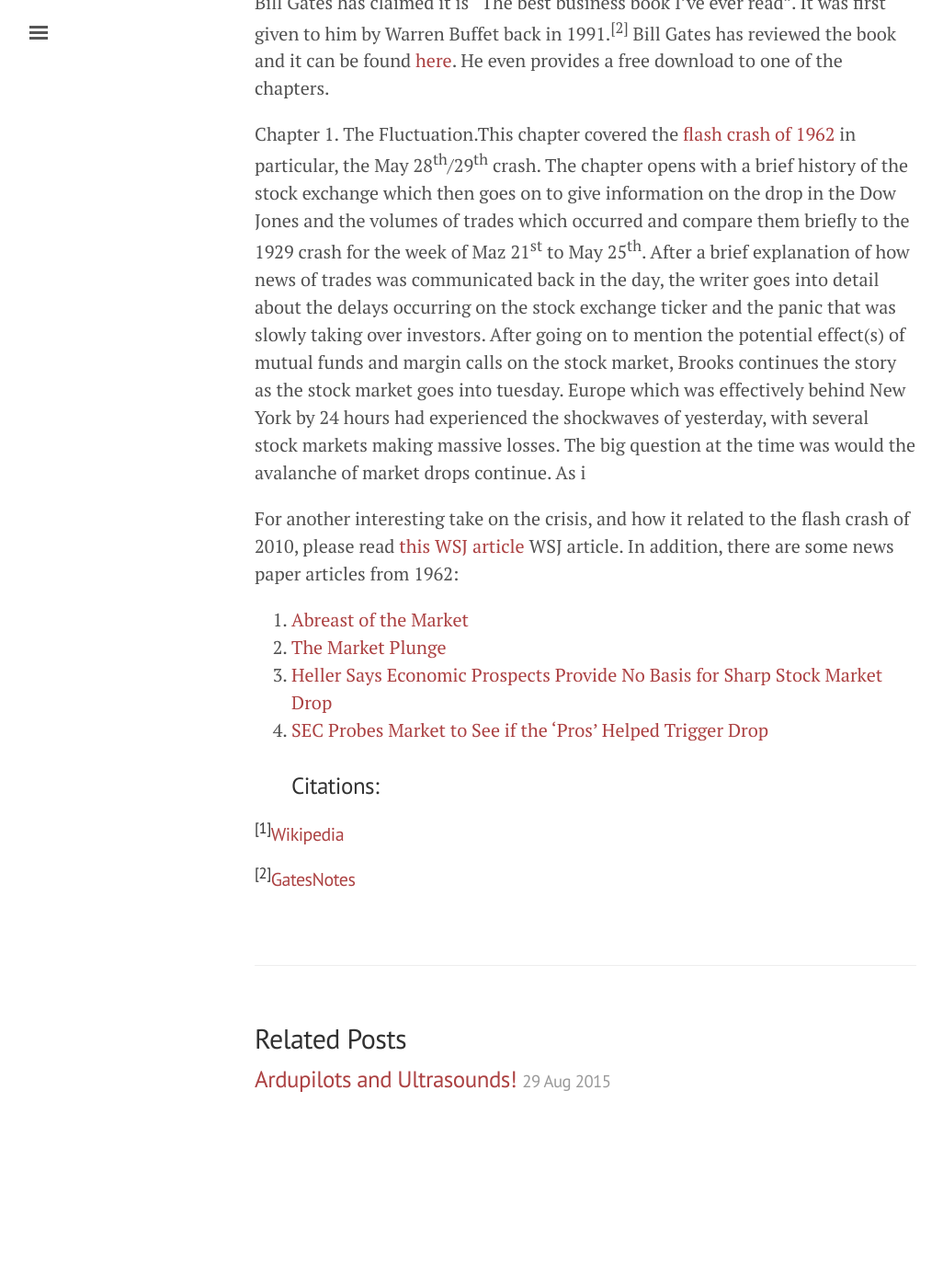
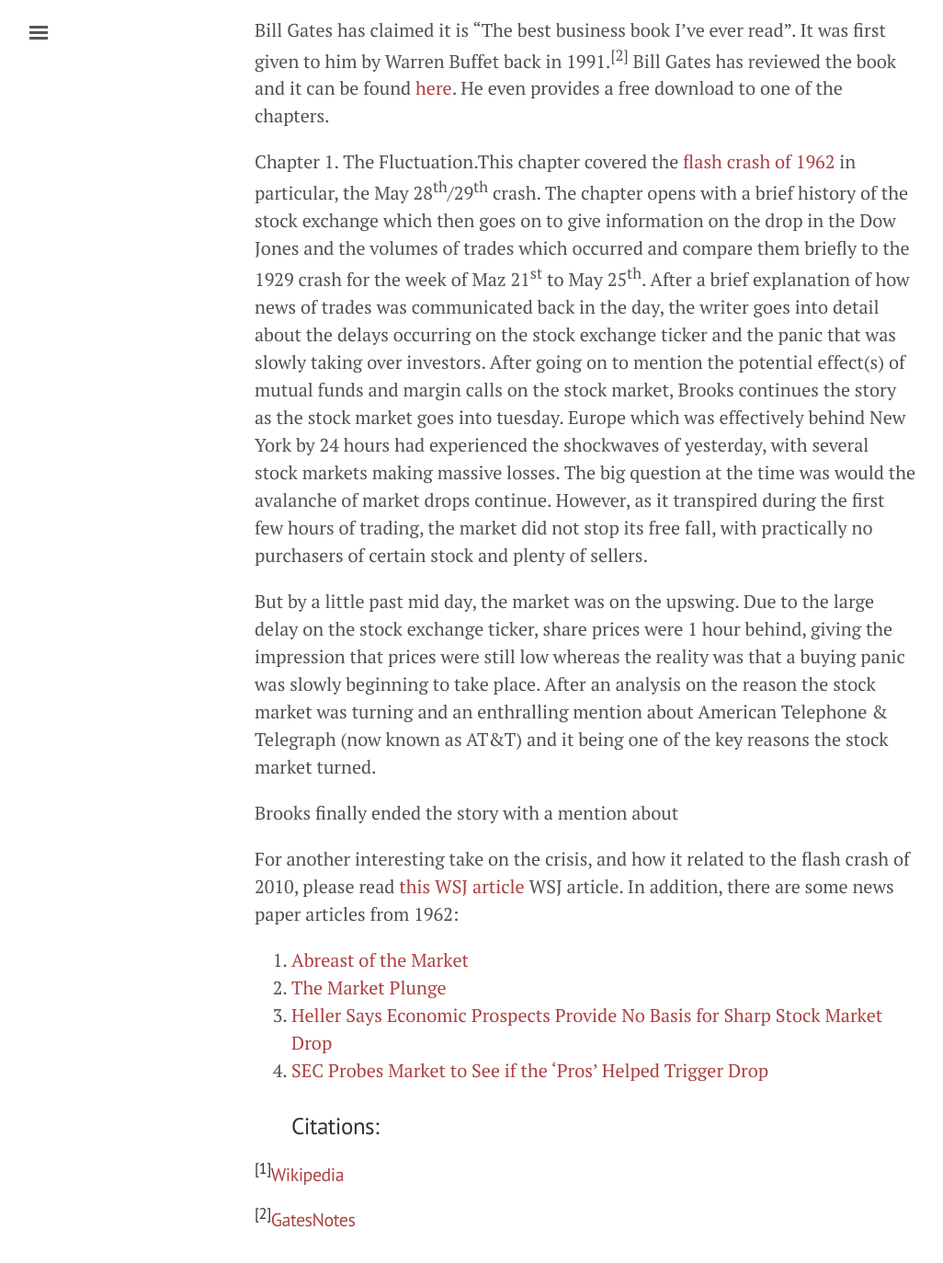
Before and after one commit to uknj/uknj.github.io, a Jekyll site: the page built from _posts/2015-08-30-book-review-business-adventures.md, in a window 1280 px wide and 1400 px high, scrolled down 692 px. Shown: the top 1373 px of the window at 92% size, without its empty margins (3-1029 px from the left). Built offline with Jekyll 4.4.1, drawn with Linux system fonts in a browser that asks for light colours; before the commit the page ends 1941 px from its top, so only the background shows below that; some of the changed text lies outside the part shown.

Commit message:
Update 2015-08-30-book-review-business-adventures.md

```diff
--- a/_posts/2015-08-30-book-review-business-adventures.md
+++ b/_posts/2015-08-30-book-review-business-adventures.md
@@ -3,7 +3,7 @@ layout: post
 title: Book Review! Business Adventures, by John Brooks.
 ---
 
-The first of what will hopefully be many reviews of books that I find intriguing and/or entertaining.
+The first of what will hopefully be many reviews of books that I find intriguing and/or entertaining. This article will cover a brief summary of the first chapter of the book, and any thoughts/opinions I may have along with relevant links.
 
 [Business Adventures](https://www.goodreads.com/book/show/4191136-business-adventures) is quite an old book, having been published in 1969. Regardless, I still found several facts surprisingly relevant to modern businesses and believe that the information and knowledge collected can be used even in the 21<sup>st</sup> century.
 
@@ -11,7 +11,11 @@ The author, John Brooks (1920–1993) was a writer and longtime contributor to T
 
 Bill Gates has claimed it is "The best business book I've ever read". It was first given to him by Warren Buffet back in 1991.<sup>[2]</sup> Bill Gates has reviewed the book and it can be found [here](http://www.gatesnotes.com/Books/Business-Adventures). He even provides a free download to one of the chapters.
 
-Chapter 1. The Fluctuation.This chapter covered the [flash crash of 1962](https://en.wikipedia.org/wiki/Kennedy_Slide_of_1962) in particular, the May 28<sup>th</sup>/29<sup>th</sup> crash. The chapter opens with a brief history of the stock exchange which then goes on to give information on the drop in the Dow Jones and the volumes of trades which occurred and compare them briefly to the 1929 crash for the week of Maz 21<sup>st</sup> to May 25<sup>th</sup>. After a brief explanation of how news of trades was communicated back in the day, the writer goes into detail about the delays occurring on the stock exchange ticker and the panic that was slowly taking over investors. After going on to mention the potential effect(s) of mutual funds and margin calls on the stock market, Brooks continues the story as the stock market goes into tuesday. Europe which was effectively behind New York by 24 hours had experienced the shockwaves of yesterday, with several stock markets making massive losses. The big question at the time was would the avalanche of market drops continue. As i
+Chapter 1. The Fluctuation.This chapter covered the [flash crash of 1962](https://en.wikipedia.org/wiki/Kennedy_Slide_of_1962) in particular, the May 28<sup>th</sup>/29<sup>th</sup> crash. The chapter opens with a brief history of the stock exchange which then goes on to give information on the drop in the Dow Jones and the volumes of trades which occurred and compare them briefly to the 1929 crash for the week of Maz 21<sup>st</sup> to May 25<sup>th</sup>. After a brief explanation of how news of trades was communicated back in the day, the writer goes into detail about the delays occurring on the stock exchange ticker and the panic that was slowly taking over investors. After going on to mention the potential effect(s) of mutual funds and margin calls on the stock market, Brooks continues the story as the stock market goes into tuesday. Europe which was effectively behind New York by 24 hours had experienced the shockwaves of yesterday, with several stock markets making massive losses. The big question at the time was would the avalanche of market drops continue. However, as it transpired during the first few hours of trading, the market did not stop its free fall, with practically no purchasers of certain stock and plenty of sellers.
+
+But by a little past mid day, the market was on the upswing. Due to the large delay on the stock exchange ticker, share prices were 1 hour behind, giving the impression that prices were still low whereas the reality was that a buying panic was slowly beginning to take place. After an analysis on the reason the stock market was turning and an enthralling mention about American Telephone & Telegraph (now known as AT&T) and it being one of the key reasons the stock market turned.
+
+Brooks finally ended the story with a mention about
 
 For another interesting take on the crisis, and how it related to the flash crash of 2010, please read [this WSJ article](http://www.wsj.com/articles/SB10001424052748703957604575272791511469272) WSJ article. In addition, there are some news paper articles from 1962:
 
```
